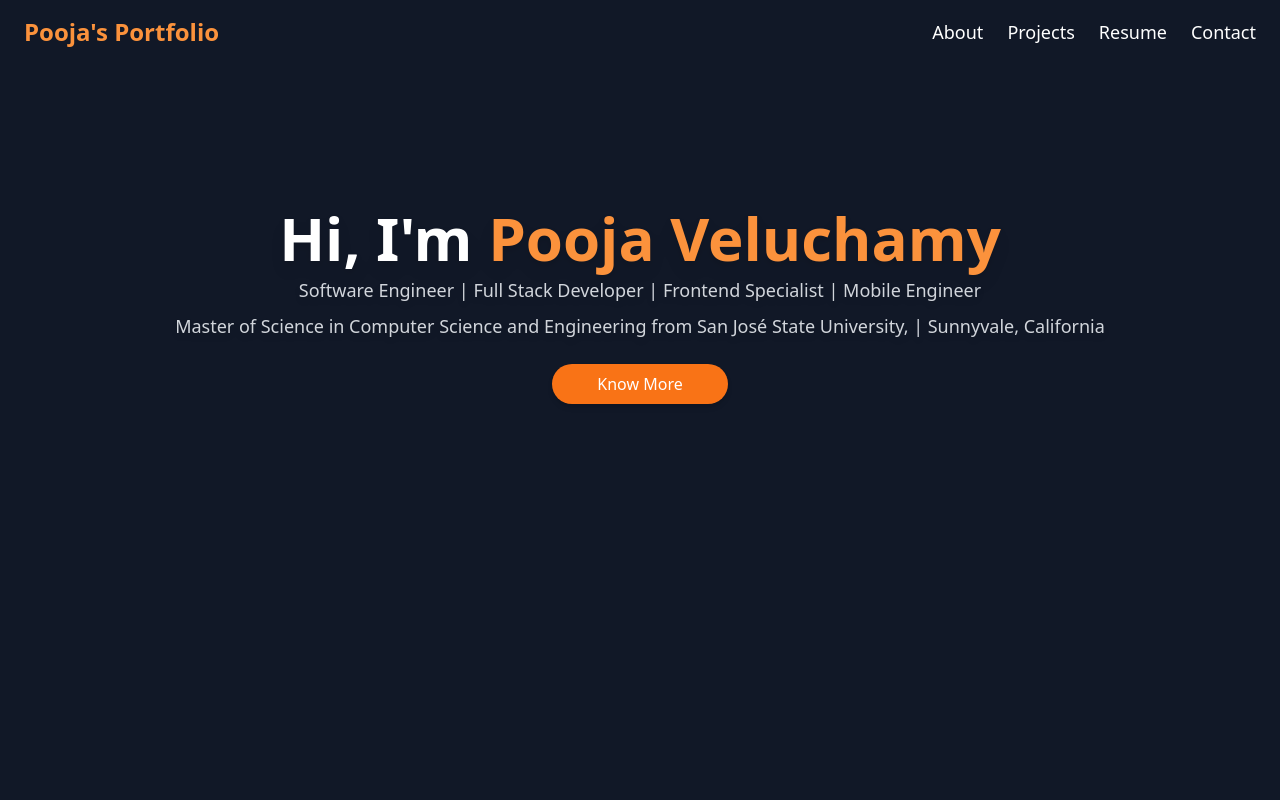
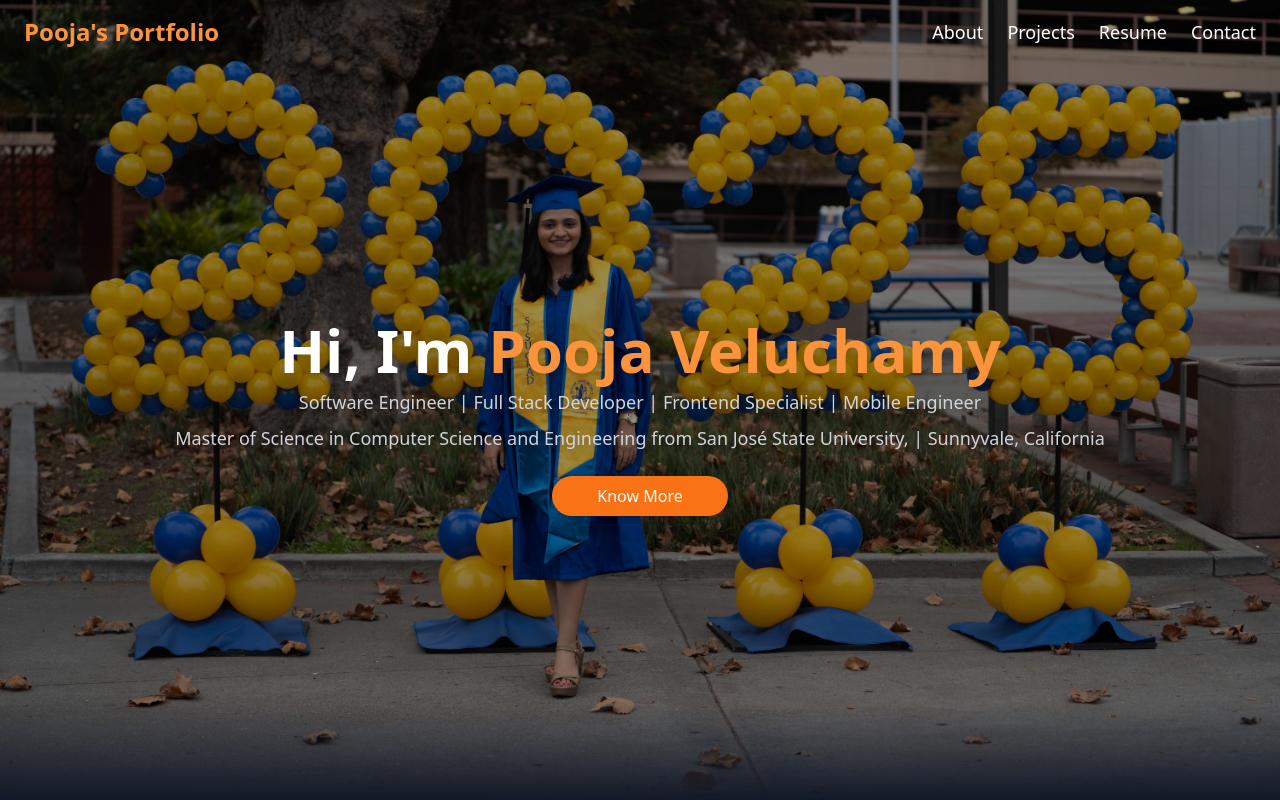
Before and after one commit to poojavelu/poojavelu.github.io, a Next.js app: page / in a window 1280 px wide. Shown: the top 800 px of the page. Built offline with nearby package versions, Linux system fonts and the light colour scheme.

Commit message:
bg added

```diff
--- a/src/components/Hero.tsx
+++ b/src/components/Hero.tsx
@@ -18,17 +18,21 @@ export default function Hero() {
 
   return (
     <section className="relative w-full h-screen flex items-center justify-center overflow-hidden">
-      {/* 🔵 Background Gradient */}
-      {/* <motion.div
-        className="absolute inset-0 bg-gradient-to-b from-blue-900 via-gray-900 to-black"
+      {/* �️ Background Image */}
+      <motion.div
+        className="absolute inset-0 bg-cover bg-center bg-no-repeat"
+        style={{ backgroundImage: "url('/graduation-bg.jpg')" }}
         initial={{ opacity: 0 }}
         animate={{ opacity: 1 }}
         transition={{ duration: 1 }}
-      /> */}
+      />
+
+      {/* 🔵 Overlay for better text readability */}
+      <div className="absolute inset-0 bg-black/40" />
 
       {/* 🎯 Heading & Subtitle (Your Profile Info) */}
       <motion.div
-        className="absolute top-[13rem] w-auto z-10 text-center"
+        className="absolute top-[20rem] w-auto z-10 text-center"
         initial={{ opacity: 0, y: -30 }}
         animate={{ opacity: 1, y: 0 }}
         transition={{ duration: 1 }}
```
Also changed, not shown: public/graduation-bg.jpg (added).
